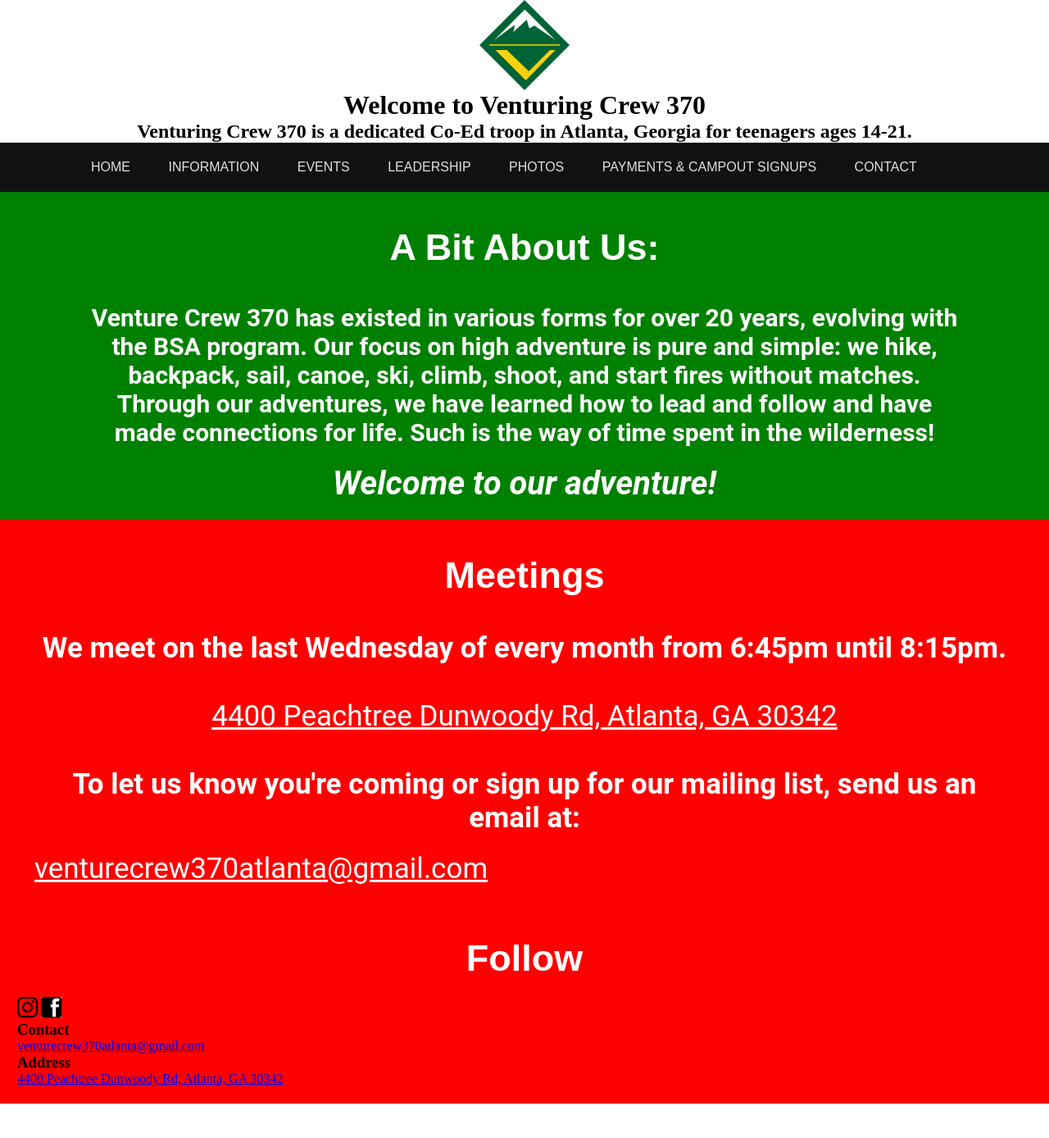
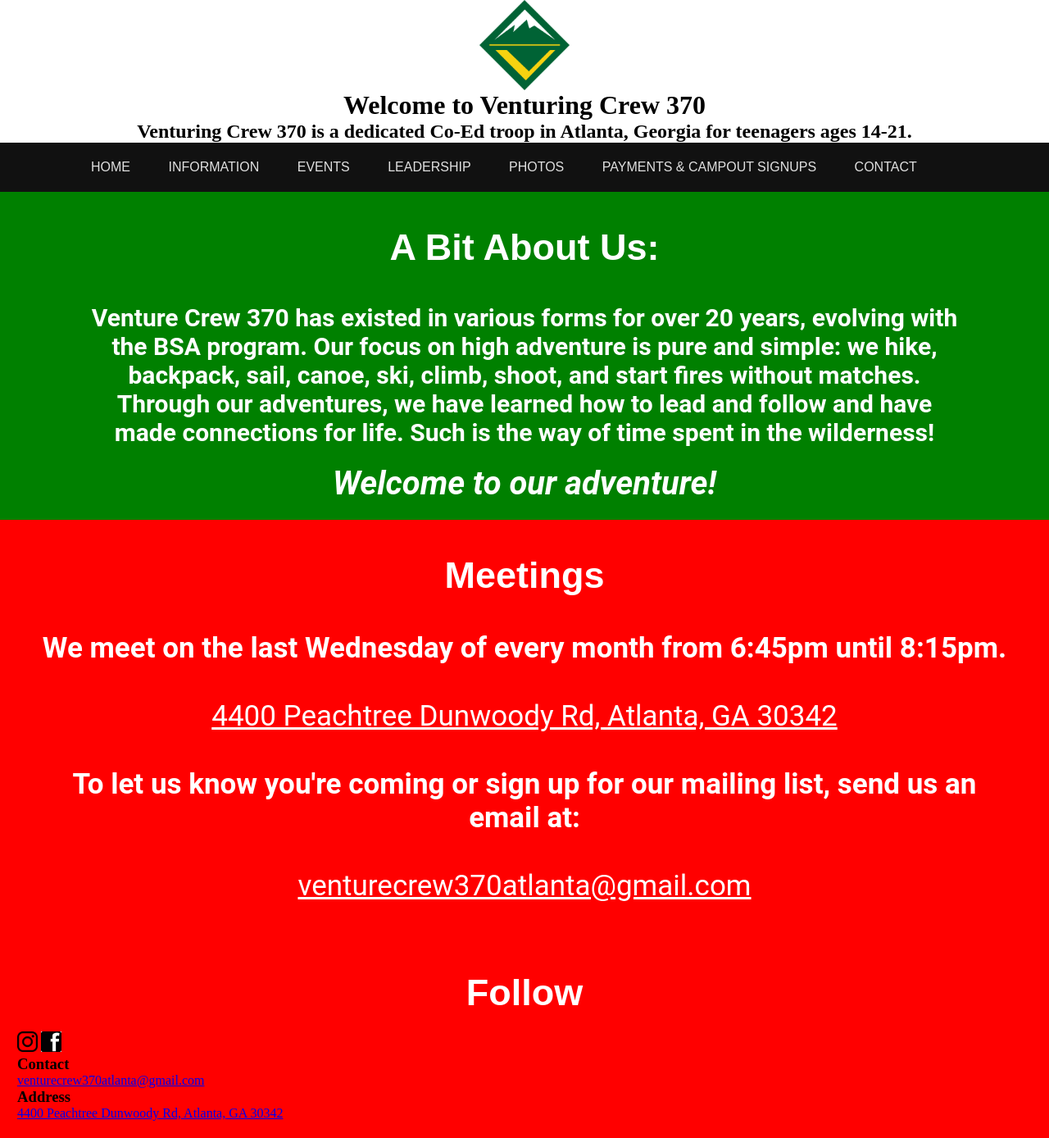
Before and after one commit to crew-370/Crew370, a Jekyll site: the page built from index.html, in a window 1280 px wide. Shown: the whole page at 82% size. Built offline with Jekyll 4.4.1, drawn with Linux system fonts in a browser that asks for light colours; before the commit the page ends 1346 px from its top, so only the background shows below that.

Commit message:
centered another href

```diff
--- a/index.html
+++ b/index.html
@@ -21,9 +21,9 @@
     <div class="contact">
       <h3 class="M-Info">Meetings</h3>
       <h4 class="M-dates">We meet on the last Wednesday of every month from 6:45pm until 8:15pm.</h4>
-      <a class="address" href="https://www.google.com/maps/place/St+James+United+Methodist+Church/@33.8747282,-84.3610308,17z/data=!3m1!4b1!4m5!3m4!1s0x88f50f338bb8460b:0xc120e28ed732a7f9!8m2!3d33.8747238!4d-84.3588421" style="margin:auto; text-align:center; display:block;" >4400 Peachtree Dunwoody Rd, Atlanta, GA 30342</a>
+      <a class="address" href="https://www.google.com/maps/place/St+James+United+Methodist+Church/@33.8747282,-84.3610308,17z/data=!3m1!4b1!4m5!3m4!1s0x88f50f338bb8460b:0xc120e28ed732a7f9!8m2!3d33.8747238!4d-84.3588421" style="margin:auto; text-align:center; display:block;">4400 Peachtree Dunwoody Rd, Atlanta, GA 30342</a>
       <h4 class="inform">To let us know you're coming or sign up for our mailing list, send us an email at:</h4>
-      <a class="email" href="mailto:venturecrew370atlanta@gmail.com">venturecrew370atlanta@gmail.com</a>
+      <a class="email" href="mailto:venturecrew370atlanta@gmail.com" style="margin:auto; text-align:center; display:block;">venturecrew370atlanta@gmail.com</a>
     </div>
     <div class="bottombar">
       <h3 class="bb-title">Follow</h3>
```
